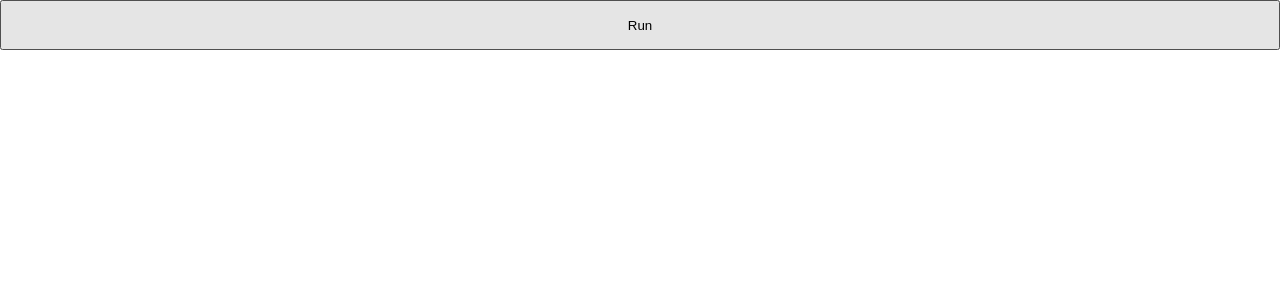
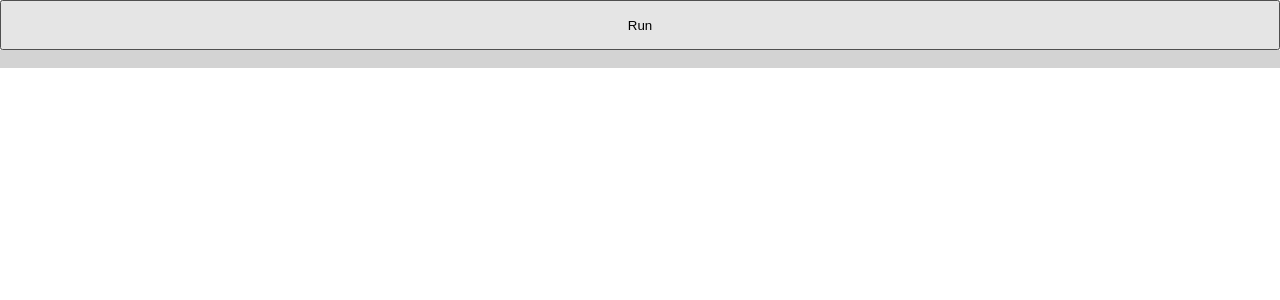
Before and after one commit to HellperKK/stoicos-lang, a React (Vite) app: page / in a window 1280 px wide. Shown: the top 300 px of the page. Built offline with nearby package versions, Linux system fonts and the light colour scheme.

Commit message:
added background color

```diff
--- a/src/App.tsx
+++ b/src/App.tsx
@@ -27,6 +27,7 @@ export default function App() {
         grid-template-rows: 50px 1fr;
         width: 100vw;
         height: 100vh;
+		background-color: white;
       `}
 		>
 			<button type="button" onClick={evalClick}>
--- a/src/editor/CodeEditor.tsx
+++ b/src/editor/CodeEditor.tsx
@@ -53,6 +53,7 @@ export default function CodeEditor({ setCode, code }: Props) {
 				style={{
 					fontFamily: '"Fira code", "Fira Mono", monospace',
 					fontSize: 12,
+					backgroundColor: "lightgray",
 				}}
 			/>
 		</div>
```
